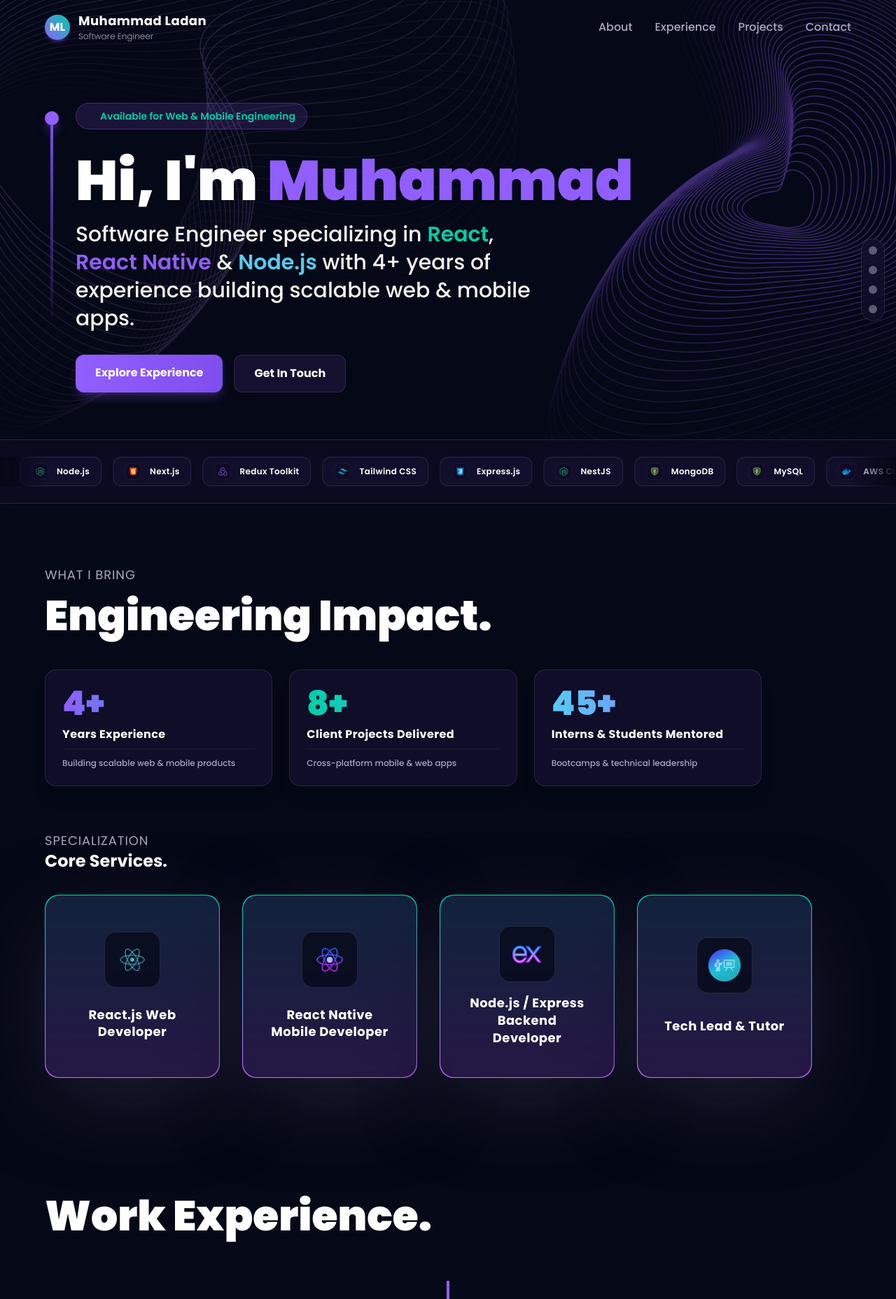
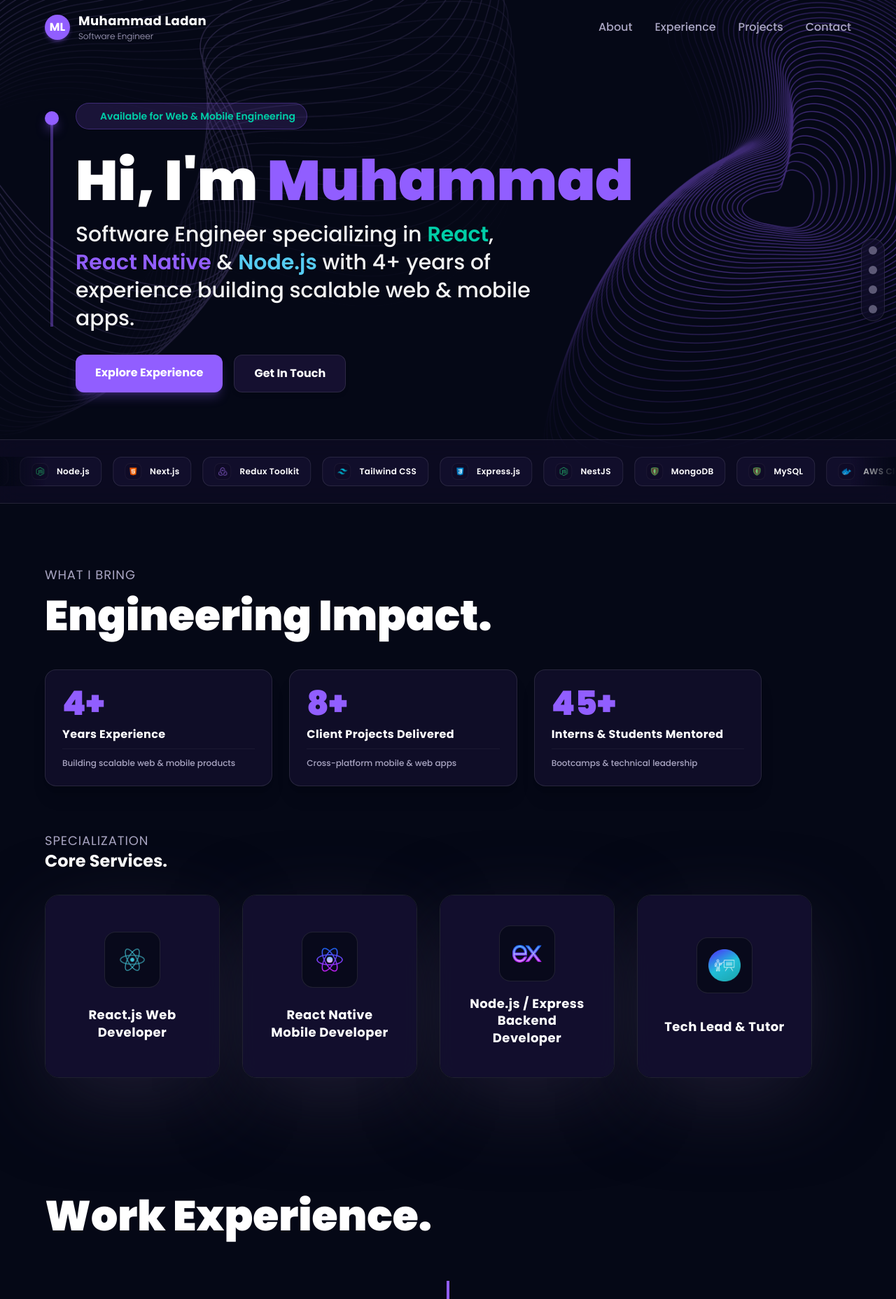
Before and after one commit to carliey/my-portfolio, a React (Vite) app: page / in a window 1280 px wide. Shown: the top 1857 px of the page at 70% size. Built offline with nearby package versions, Linux system fonts and the light colour scheme.

Commit message:
refactor: replace gradient backgrounds with solid colors for consistency and improved readability

```diff
--- a/src/components/About.tsx
+++ b/src/components/About.tsx
@@ -18,8 +18,8 @@ const ServiceCard = ({ title, icon }: Props) => (
       speed: 400,
     }}
   >
-    <div className="w-full green-pink-gradient p-[1px] rounded-[20px] shadow-card hover:shadow-[#915EFF]/25 transition-all duration-300 group">
-      <div className="bg-tertiary/90 backdrop-blur-md rounded-[20px] py-6 px-8 min-h-[260px] flex justify-evenly items-center flex-col border border-white/5 group-hover:border-[#915EFF]/30 transition-colors">
+    <div className="w-full rounded-[20px] border border-white/10 shadow-card group hover:border-[#915EFF]/40 hover:shadow-[#915EFF]/15 transition-all duration-300">
+      <div className="bg-tertiary/90 backdrop-blur-md rounded-[19px] py-6 px-8 min-h-[260px] flex justify-evenly items-center flex-col">
         <div className="w-20 h-20 rounded-2xl bg-[#050816]/70 flex items-center justify-center p-4 border border-white/10 group-hover:scale-110 transition-transform duration-300">
           <img
             src={icon}
@@ -42,19 +42,16 @@ const About = () => {
       value: "4+",
       label: "Years Experience",
       detail: "Building scalable web & mobile products",
-      gradient: "from-[#915EFF] to-[#00cea8]",
     },
     {
       value: "8+",
       label: "Client Projects Delivered",
       detail: "Cross-platform mobile & web apps",
-      gradient: "from-[#00cea8] to-[#56ccf2]",
     },
     {
       value: "45+",
       label: "Interns & Students Mentored",
       detail: "Bootcamps & technical leadership",
-      gradient: "from-[#56ccf2] to-[#915EFF]",
     },
   ];
 
@@ -74,9 +71,7 @@ const About = () => {
           >
             <div className="flex flex-col justify-between h-full">
               <div>
-                <h4
-                  className={`text-4xl lg:text-5xl font-black text-transparent bg-clip-text bg-gradient-to-r ${stat.gradient}`}
-                >
+                <h4 className="text-4xl lg:text-5xl font-black text-[#915EFF]">
                   {stat.value}
                 </h4>
                 <p className="text-white text-base font-bold mt-2 tracking-wide">
--- a/src/components/Hero.tsx
+++ b/src/components/Hero.tsx
@@ -11,7 +11,7 @@ const Hero = () => {
         {/* Purple vertical line indicator */}
         <div className="flex flex-col justify-center items-center mt-3">
           <div className="w-5 h-5 rounded-full bg-[#915EFF] shadow-lg shadow-[#915EFF]/50" />
-          <div className="w-1 sm:h-72 h-44 violet-gradient" />
+          <div className="w-1 sm:h-72 h-44 bg-[#915EFF]/40" />
         </div>
 
         <div className="flex-1 max-w-4xl">
@@ -48,7 +48,7 @@ const Hero = () => {
           >
             <a
               href="#work"
-              className="bg-gradient-to-r from-[#915EFF] to-[#804dee] hover:opacity-90 text-white font-bold px-7 py-3.5 rounded-xl shadow-lg shadow-[#915EFF]/25 transition-all hover:scale-105"
+              className="bg-[#915EFF] hover:bg-[#804dee] text-white font-bold px-7 py-3.5 rounded-xl shadow-lg shadow-[#915EFF]/25 transition-colors"
             >
               Explore Experience
             </a>
--- a/src/components/Navbar.tsx
+++ b/src/components/Navbar.tsx
@@ -42,7 +42,7 @@ const Navbar = () => {
             window.scrollTo(0, 0);
           }}
         >
-          <div className="w-9 h-9 rounded-full bg-gradient-to-tr from-[#915EFF] to-[#00cea8] flex items-center justify-center font-bold text-white shadow-md shadow-[#915EFF]/30 group-hover:scale-105 transition-transform">
+          <div className="w-9 h-9 rounded-full bg-[#915EFF] flex items-center justify-center font-bold text-white shadow-md shadow-[#915EFF]/30 group-hover:scale-105 transition-transform">
             ML
           </div>
           <div className="flex flex-col">
@@ -86,7 +86,7 @@ const Navbar = () => {
           <div
             className={`${
               !toggle ? "hidden" : "flex"
-            } p-6 black-gradient absolute top-20 right-0 mx-4 my-2 min-w-[200px] z-50 rounded-2xl border border-white/10 shadow-2xl flex-col gap-4`}
+            } p-6 bg-tertiary absolute top-20 right-0 mx-4 my-2 min-w-[200px] z-50 rounded-2xl border border-white/10 shadow-2xl flex-col gap-4`}
           >
             <ul className="list-none flex flex-col gap-4">
               {navLinks.map((nav) => (
--- a/src/components/Works.tsx
+++ b/src/components/Works.tsx
@@ -89,7 +89,7 @@ const Works = () => {
               navigate("/projects");
               window.scrollTo(0, 0);
             }}
-            className="bg-gradient-to-r from-[#915EFF] to-[#00cea8] hover:opacity-90 text-white font-bold text-base px-8 py-3.5 rounded-2xl shadow-xl shadow-[#915EFF]/20 hover:scale-105 transition-all flex items-center gap-3 group"
+            className="bg-[#915EFF] hover:bg-[#804dee] text-white font-bold text-base px-8 py-3.5 rounded-2xl shadow-xl shadow-[#915EFF]/20 hover:scale-105 transition-all flex items-center gap-3 group"
           >
             <span>View All Projects ({projects.length})</span>
             <span className="group-hover:translate-x-1.5 transition-transform text-lg">
--- a/src/index.css
+++ b/src/index.css
@@ -17,24 +17,6 @@
   margin-top: -100px;
   padding-bottom: 100px;
   display: block;
-}
-
-.black-gradient {
-  background: #000000;
-  background: -webkit-linear-gradient(to right, #434343, #000000);
-  background: linear-gradient(to right, #434343, #000000);
-}
-
-.violet-gradient {
-  background: #804dee;
-  background: linear-gradient(-90deg, #804dee 0%, rgba(60, 51, 80, 0) 100%);
-  background: -webkit-linear-gradient(-90deg, #804dee 0%, rgba(60, 51, 80, 0) 100%);
-}
-
-.green-pink-gradient {
-  background: #00cea8;
-  background: linear-gradient(90.13deg, #00cea8 1.9%, #bf61ff 97.5%);
-  background: -webkit-linear-gradient(-90.13deg, #00cea8 1.9%, #bf61ff 97.5%);
 }
 
 .orange-text-gradient {
@@ -104,7 +86,8 @@
 @keyframes mulShdSpin {
   0%,
   100% {
-    box-shadow: 0em -2.6em 0em 0em #ffffff,
+    box-shadow:
+      0em -2.6em 0em 0em #ffffff,
       1.8em -1.8em 0 0em rgba(255, 255, 255, 0.2),
       2.5em 0em 0 0em rgba(255, 255, 255, 0.2),
       1.75em 1.75em 0 0em rgba(255, 255, 255, 0.2),
@@ -114,8 +97,10 @@
       -1.8em -1.8em 0 0em rgba(255, 255, 255, 0.7);
   }
   12.5% {
-    box-shadow: 0em -2.6em 0em 0em rgba(255, 255, 255, 0.7),
-      1.8em -1.8em 0 0em #ffffff, 2.5em 0em 0 0em rgba(255, 255, 255, 0.2),
+    box-shadow:
+      0em -2.6em 0em 0em rgba(255, 255, 255, 0.7),
+      1.8em -1.8em 0 0em #ffffff,
+      2.5em 0em 0 0em rgba(255, 255, 255, 0.2),
       1.75em 1.75em 0 0em rgba(255, 255, 255, 0.2),
       0em 2.5em 0 0em rgba(255, 255, 255, 0.2),
       -1.8em 1.8em 0 0em rgba(255, 255, 255, 0.2),
@@ -123,8 +108,10 @@
       -1.8em -1.8em 0 0em rgba(255, 255, 255, 0.5);
   }
   25% {
-    box-shadow: 0em -2.6em 0em 0em rgba(255, 255, 255, 0.5),
-      1.8em -1.8em 0 0em rgba(255, 255, 255, 0.7), 2.5em 0em 0 0em #ffffff,
+    box-shadow:
+      0em -2.6em 0em 0em rgba(255, 255, 255, 0.5),
+      1.8em -1.8em 0 0em rgba(255, 255, 255, 0.7),
+      2.5em 0em 0 0em #ffffff,
       1.75em 1.75em 0 0em rgba(255, 255, 255, 0.2),
       0em 2.5em 0 0em rgba(255, 255, 255, 0.2),
       -1.8em 1.8em 0 0em rgba(255, 255, 255, 0.2),
@@ -132,48 +119,58 @@
       -1.8em -1.8em 0 0em rgba(255, 255, 255, 0.2);
   }
   37.5% {
-    box-shadow: 0em -2.6em 0em 0em rgba(255, 255, 255, 0.2),
+    box-shadow:
+      0em -2.6em 0em 0em rgba(255, 255, 255, 0.2),
       1.8em -1.8em 0 0em rgba(255, 255, 255, 0.5),
-      2.5em 0em 0 0em rgba(255, 255, 255, 0.7), 1.75em 1.75em 0 0em #ffffff,
+      2.5em 0em 0 0em rgba(255, 255, 255, 0.7),
+      1.75em 1.75em 0 0em #ffffff,
       0em 2.5em 0 0em rgba(255, 255, 255, 0.2),
       -1.8em 1.8em 0 0em rgba(255, 255, 255, 0.2),
       -2.6em 0em 0 0em rgba(255, 255, 255, 0.2),
       -1.8em -1.8em 0 0em rgba(255, 255, 255, 0.2);
   }
   50% {
-    box-shadow: 0em -2.6em 0em 0em rgba(255, 255, 255, 0.2),
+    box-shadow:
+      0em -2.6em 0em 0em rgba(255, 255, 255, 0.2),
       1.8em -1.8em 0 0em rgba(255, 255, 255, 0.2),
       2.5em 0em 0 0em rgba(255, 255, 255, 0.5),
-      1.75em 1.75em 0 0em rgba(255, 255, 255, 0.7), 0em 2.5em 0 0em #ffffff,
+      1.75em 1.75em 0 0em rgba(255, 255, 255, 0.7),
+      0em 2.5em 0 0em #ffffff,
       -1.8em 1.8em 0 0em rgba(255, 255, 255, 0.2),
       -2.6em 0em 0 0em rgba(255, 255, 255, 0.2),
       -1.8em -1.8em 0 0em rgba(255, 255, 255, 0.2);
   }
   62.5% {
-    box-shadow: 0em -2.6em 0em 0em rgba(255, 255, 255, 0.2),
+    box-shadow:
+      0em -2.6em 0em 0em rgba(255, 255, 255, 0.2),
       1.8em -1.8em 0 0em rgba(255, 255, 255, 0.2),
       2.5em 0em 0 0em rgba(255, 255, 255, 0.2),
       1.75em 1.75em 0 0em rgba(255, 255, 255, 0.5),
-      0em 2.5em 0 0em rgba(255, 255, 255, 0.7), -1.8em 1.8em 0 0em #ffffff,
+      0em 2.5em 0 0em rgba(255, 255, 255, 0.7),
+      -1.8em 1.8em 0 0em #ffffff,
       -2.6em 0em 0 0em rgba(255, 255, 255, 0.2),
       -1.8em -1.8em 0 0em rgba(255, 255, 255, 0.2);
   }
   75% {
-    box-shadow: 0em -2.6em 0em 0em rgba(255, 255, 255, 0.2),
+    box-shadow:
+      0em -2.6em 0em 0em rgba(255, 255, 255, 0.2),
       1.8em -1.8em 0 0em rgba(255, 255, 255, 0.2),
       2.5em 0em 0 0em rgba(255, 255, 255, 0.2),
       1.75em 1.75em 0 0em rgba(255, 255, 255, 0.2),
       0em 2.5em 0 0em rgba(255, 255, 255, 0.5),
-      -1.8em 1.8em 0 0em rgba(255, 255, 255, 0.7), -2.6em 0em 0 0em #ffffff,
+      -1.8em 1.8em 0 0em rgba(255, 255, 255, 0.7),
+      -2.6em 0em 0 0em #ffffff,
       -1.8em -1.8em 0 0em rgba(255, 255, 255, 0.2);
   }
   87.5% {
-    box-shadow: 0em -2.6em 0em 0em rgba(255, 255, 255, 0.2),
+    box-shadow:
+      0em -2.6em 0em 0em rgba(255, 255, 255, 0.2),
       1.8em -1.8em 0 0em rgba(255, 255, 255, 0.2),
       2.5em 0em 0 0em rgba(255, 255, 255, 0.2),
       1.75em 1.75em 0 0em rgba(255, 255, 255, 0.2),
       0em 2.5em 0 0em rgba(255, 255, 255, 0.2),
       -1.8em 1.8em 0 0em rgba(255, 255, 255, 0.5),
-      -2.6em 0em 0 0em rgba(255, 255, 255, 0.7), -1.8em -1.8em 0 0em #ffffff;
+      -2.6em 0em 0 0em rgba(255, 255, 255, 0.7),
+      -1.8em -1.8em 0 0em #ffffff;
   }
 }
--- a/src/pages/ProjectDetailsPage.tsx
+++ b/src/pages/ProjectDetailsPage.tsx
@@ -90,7 +90,7 @@ const ProjectDetailsPage = () => {
                 href={project.project_link}
                 target="_blank"
                 rel="noopener noreferrer"
-                className="bg-gradient-to-r from-[#915EFF] to-[#00cea8] hover:opacity-90 text-white font-bold px-7 py-3.5 rounded-xl shadow-lg shadow-[#915EFF]/20 hover:scale-105 transition-all flex items-center gap-2.5"
+                className="bg-[#915EFF] hover:bg-[#804dee] text-white font-bold px-7 py-3.5 rounded-xl shadow-lg shadow-[#915EFF]/20 hover:scale-105 transition-all flex items-center gap-2.5"
               >
                 <ExternalLinkIcon className="w-5 h-5" />
                 <span>Visit Live Application</span>
```
Also changed, not shown: src/pages/ProjectsPage.tsx (+4 -4 lines).
